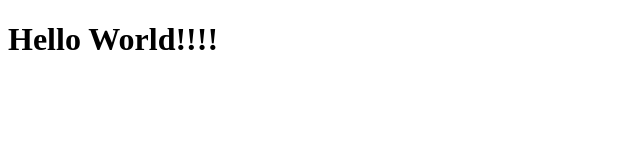
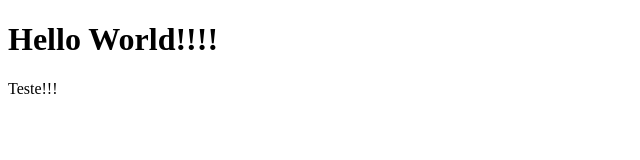
Before and after one commit to SuperBillGamer/Nova-pasta, a plain HTML site: page index.html in a window 1280 px wide. Shown: the full height of the page, 0-640 px from the left. Drawn offline with Linux system fonts and the light colour scheme.

Commit message:
super bill?

```diff
--- a/index.html
+++ b/index.html
@@ -7,5 +7,6 @@
 </head>
 <body>
     <h1>Hello World!!!!</h1>
+    <p>Teste!!!</p>
 </body>
 </html>
```
